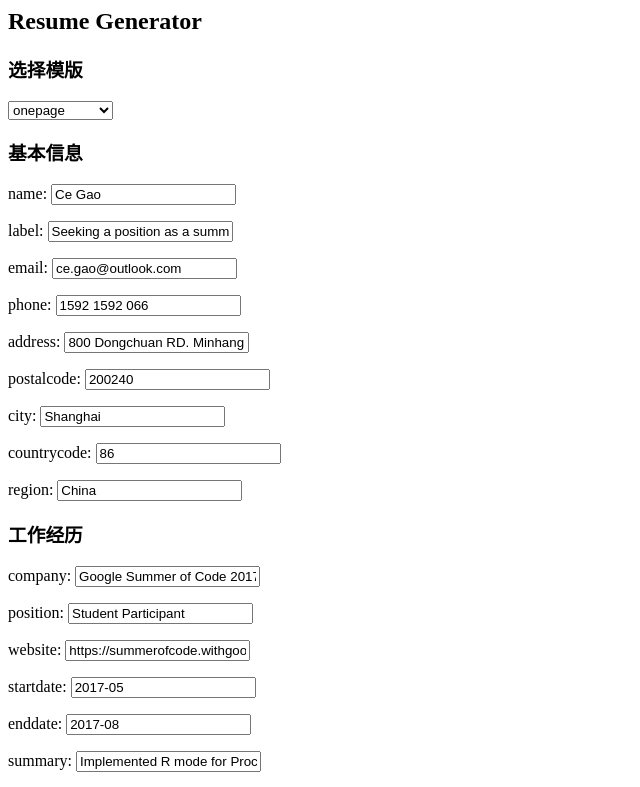
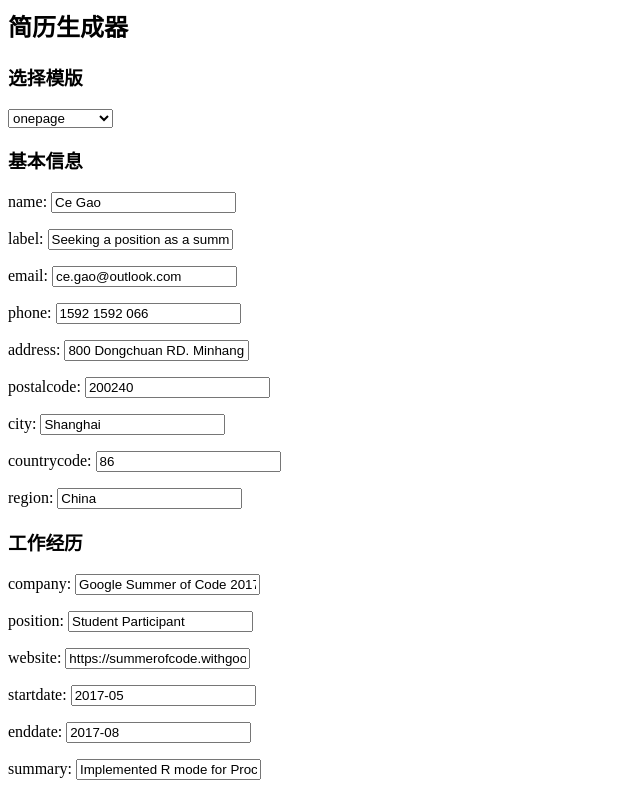
Before and after one commit to sherlockkenan/Software_innovation, a plain HTML site: page resume1/src/main/resources/templates/index.html in a window 1280 px wide. Shown: the top 787 px of the page, without its empty margins (0-640 px from the left). Drawn offline with Linux system fonts and the light colour scheme.

Commit message:
test jenkins 1000

```diff
--- a/resume1/src/main/resources/templates/index.html
+++ b/resume1/src/main/resources/templates/index.html
@@ -2,7 +2,7 @@
 <head>
     <title>Welcome</title>
 </head>
-<h2>Resume Generator</h2>
+<h2>简历生成器</h2>
 <body>
 <form action="#" th:action="@{/resume}" th:object="${resumeinfo}" method="post">
 
```
Also changed, not shown: resume1/src/main/resources/templates/login.html (+1 -1 lines), resume1/src/main/resources/templates/loginerror.html (+1 -1 lines).
